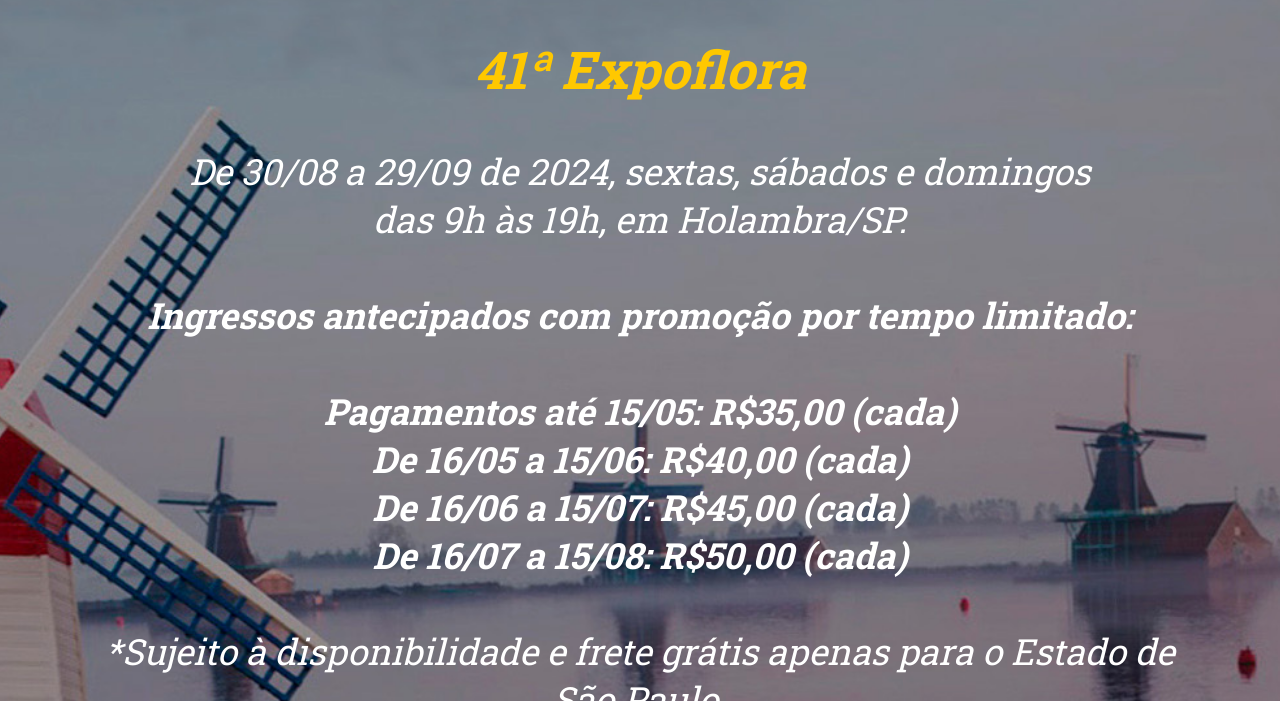
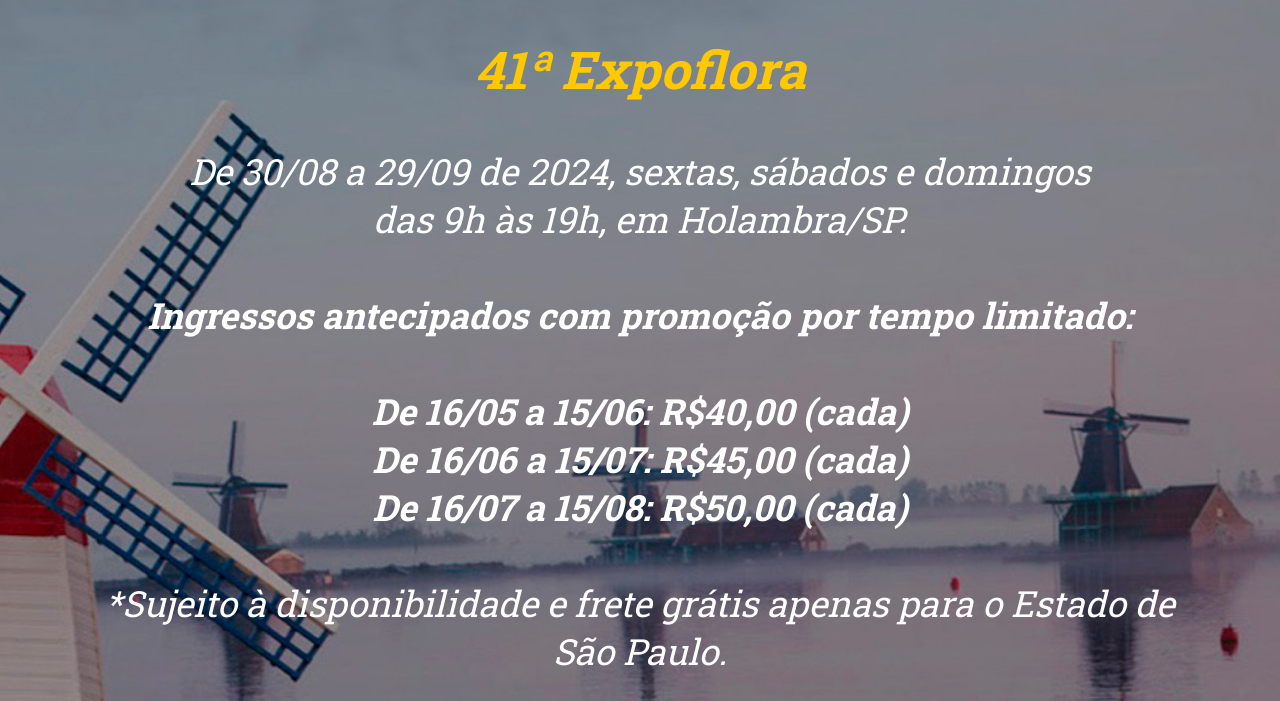
Before and after one commit to lucasfvalle/soneyExpo, a website: page public/index.html in a window 1280 px wide. Shown: the part 99-800 px from the top of the page. Drawn offline with nearby package versions, Linux system fonts and the light colour scheme.

Commit message:
Alterar preço por data

```diff
--- a/public/index.html
+++ b/public/index.html
@@ -59,7 +59,7 @@
                 <br><br>
                 <b>Ingressos antecipados com promoção por tempo limitado:</b><br><br>
 
-                <b>Pagamentos até 15/05: R$35,00 (cada)</b></br>
+                <!--<b>Pagamentos até 15/05: R$35,00 (cada)</b></br>-->
                 <b>De 16/05 a 15/06: R$40,00 (cada)</b><br>
                 <b>De 16/06 a 15/07: R$45,00 (cada)</b><br>
                 <b>De 16/07 a 15/08: R$50,00 (cada)</b><br>
```
